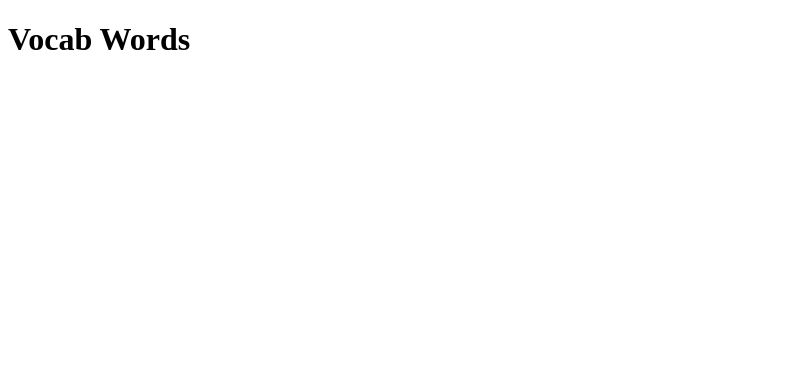
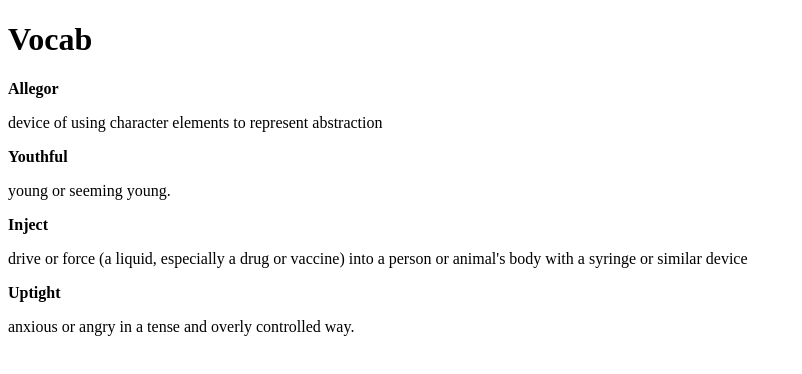
Before and after one commit to angel9999/quiz, a plain HTML site: page index.html in a window 1280 px wide. Shown: the whole page, without its empty margins (0-802 px from the left). Drawn offline with nearby package versions, Linux system fonts and the light colour scheme.

Commit message:
Update index.html

```diff
--- a/index.html
+++ b/index.html
@@ -1,14 +1,22 @@
 <!DOCTYPE html>
 <html>
 <head>
-<title>Vocab</title>
+<title>My Quiz</title>
   <script src="https://ajax.googleapis.com/ajax/libs/jquery/3.3.1/jquery.min.js"></script><!-- link to to my jquery codesheet-->
-  <script src="mysqript.js"></script>
+  <script src="mysqript1.js"></script>
 </head>
 <body>
-<h1>Vocab Words</h1>
-<p>
 
+<h1>Vocab</h1>
+
+<p id="p"><b>Allegor</b></p>
+<p id="p2" class ="disappear">device  of using character elements to represent abstraction</p>
+<p id="p3"><b>Youthful</b></p>
+<p id="p4" class ="disappear">young or seeming young.</p>
+<p id="p5"><b>Inject</b></p>
+<p id="p6" class ="disappear">drive or force (a liquid, especially a drug or vaccine) into a person or animal's body with a syringe or similar device</p>
+<p id="p7"><b>Uptight</b></p>
+<p id="p8" class ="disappear">anxious or angry in a tense and overly controlled way.</p>
 
 </body>
 </html>
```
